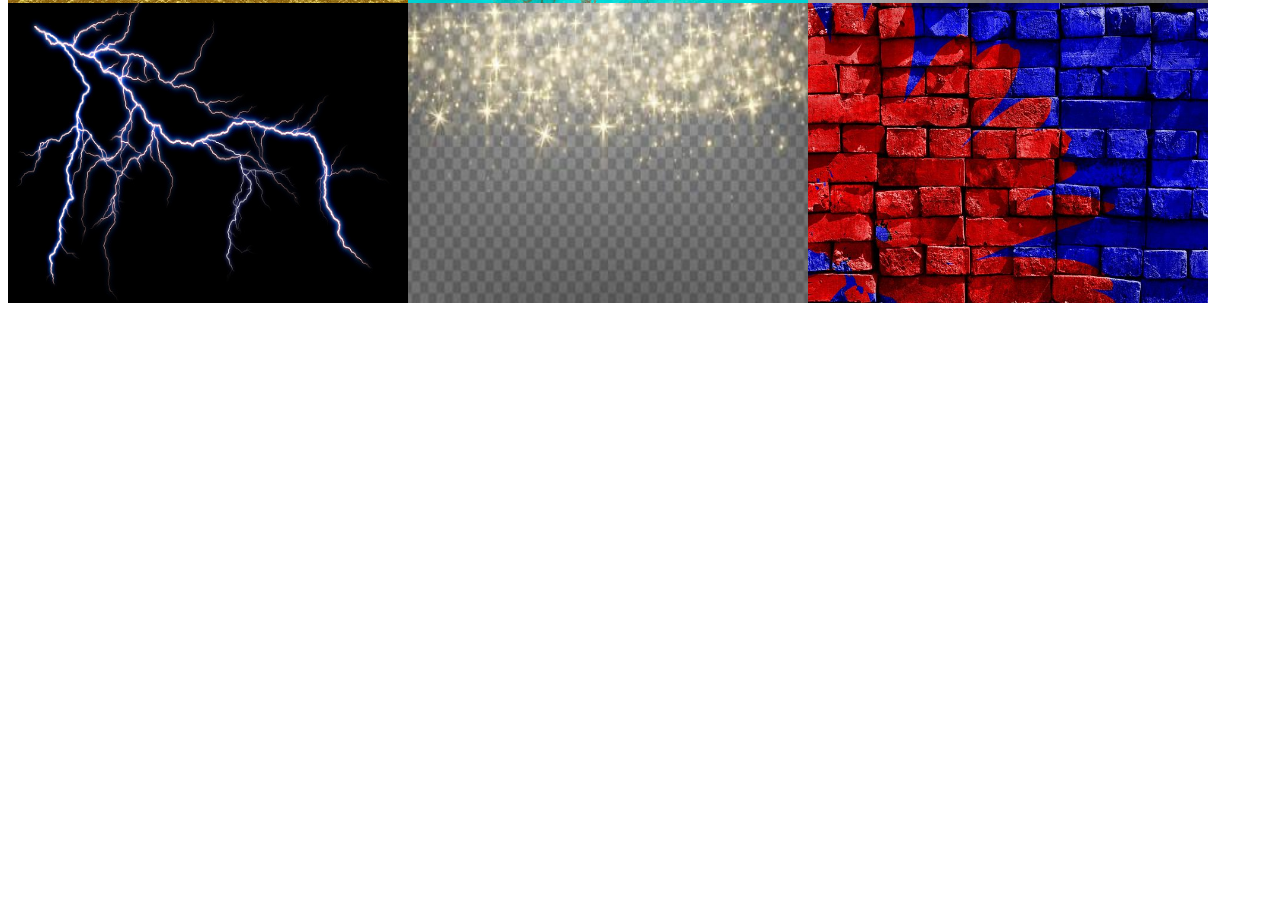
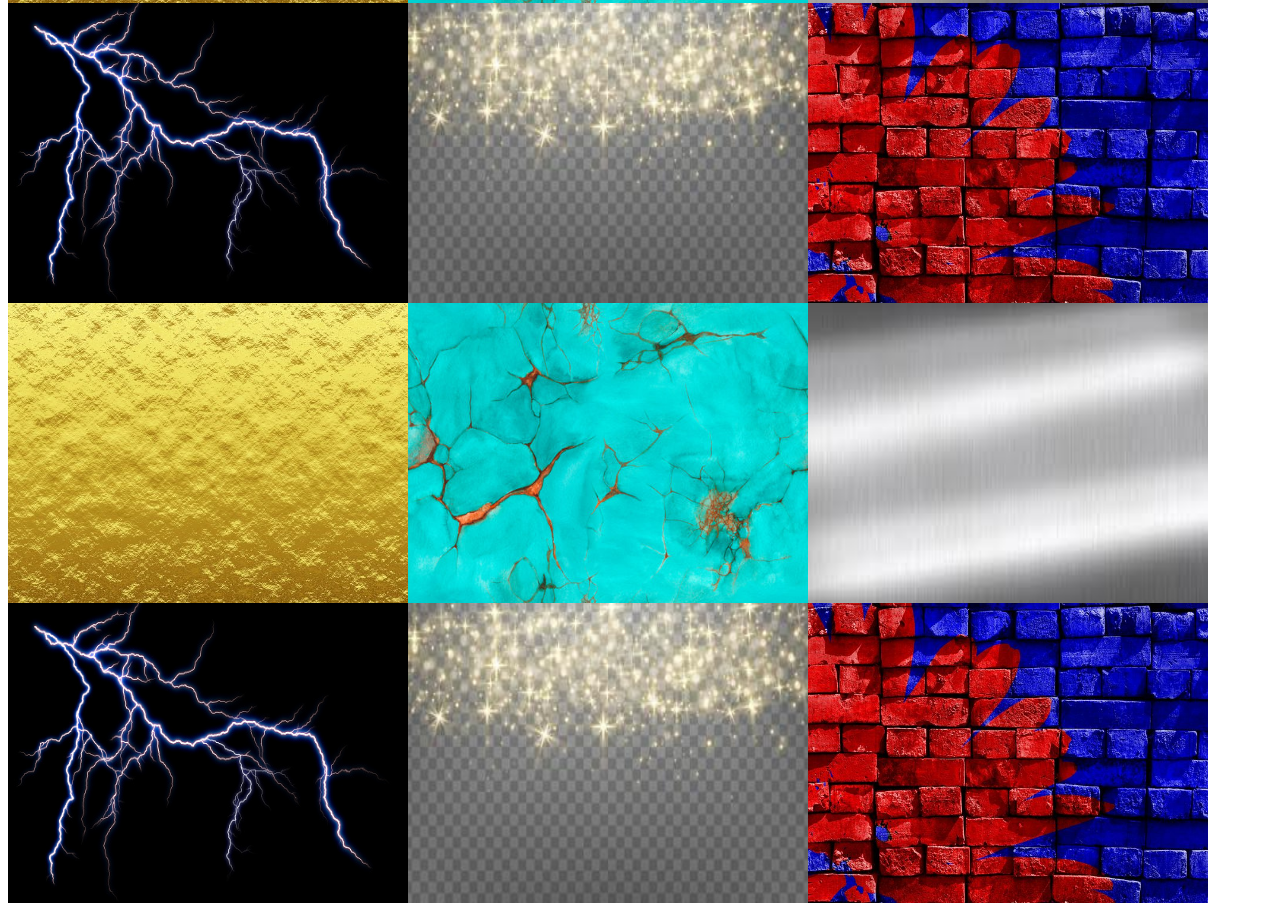
Before and after one commit to johnson999666/disappear, a plain HTML site: page index.html in a window 1280 px wide. Shown: the part 905-1808 px from the top of the page. Before the commit the page ends 1208 px from the top, so only its background shows below. Drawn offline with Linux system fonts and the light colour scheme.

Commit message:
Update index.html

```diff
--- a/index.html
+++ b/index.html
@@ -35,6 +35,12 @@
 	<img src="light.jpg" onclick="enlargeImage(this)" />
 	<img src="white.jpg" onclick="enlargeImage(this)" />
 	<img src="wall.jpg" onclick="enlargeImage(this)" />
+	<img src="gold.jpg" onclick="enlargeImage(this)" />
+	<img src="terk.jpg" onclick="enlargeImage(this)" />
+	<img src="silver.jpg" onclick="enlargeImage(this)" />
+	<img src="light.jpg" onclick="enlargeImage(this)" />
+	<img src="white.jpg" onclick="enlargeImage(this)" />
+	<img src="wall.jpg" onclick="enlargeImage(this)" />
 
 	<script>
 		// JavaScript function to enlarge an image when clicked
```
